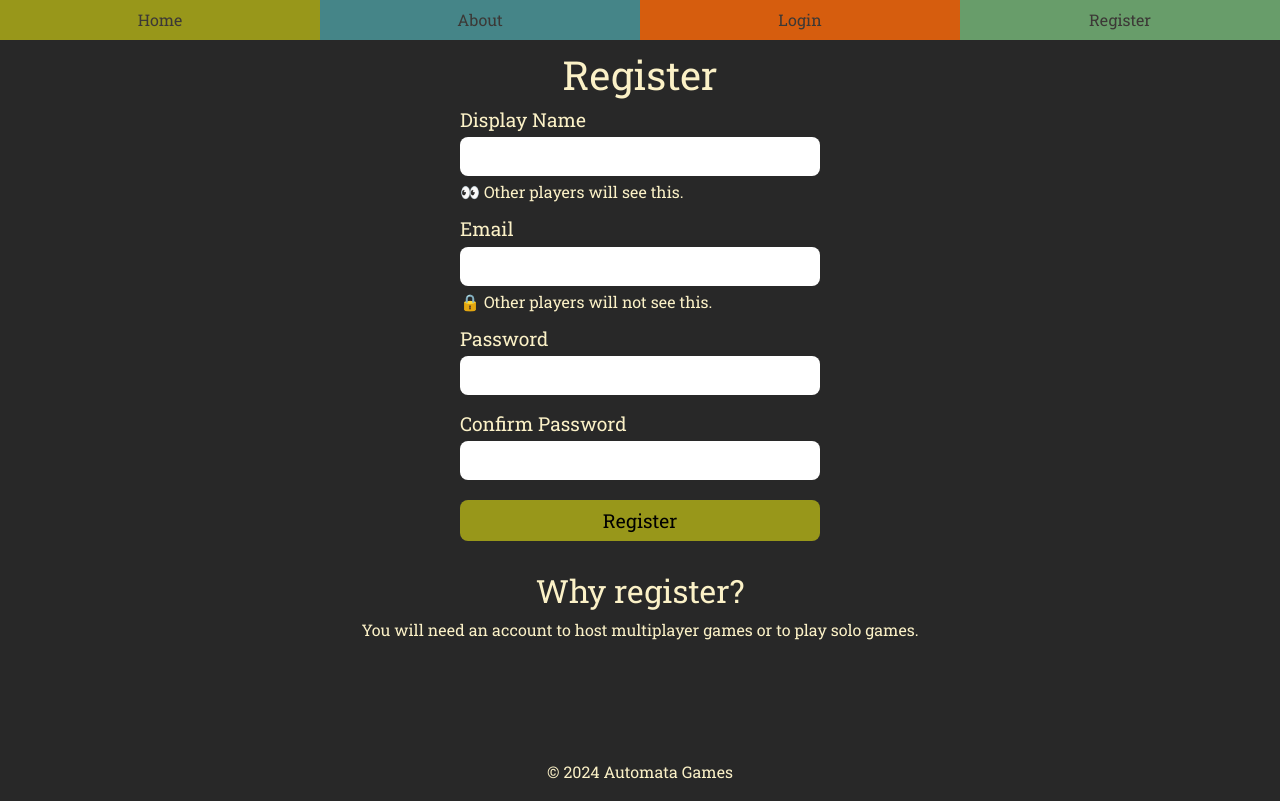
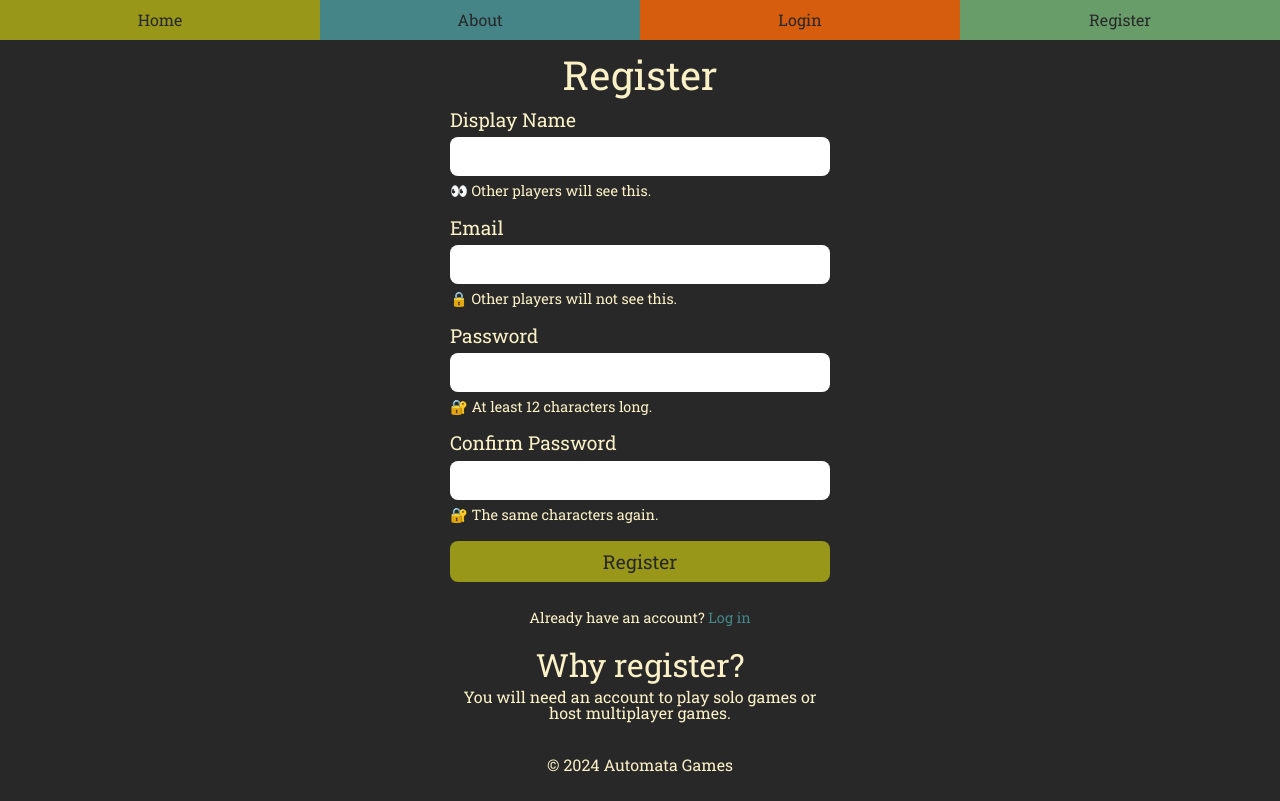
Before and after one commit to kyle-rader/rust-web-app, a SvelteKit app in the folder client/: page /register in a window 1280 px wide. Built offline with nearby package versions, Linux system fonts and the light colour scheme.

Commit message:
bind registration page values

```diff
--- a/client/src/css/app.css
+++ b/client/src/css/app.css
@@ -30,6 +30,10 @@ body {
 	text-align: right;
 }
 
+p {
+	margin: 0.5rem 0;
+}
+
 pre,
 code,
 .code {
@@ -52,6 +56,7 @@ a {
 .button,
 input {
 	font-family: var(--roboto);
+	color: var(--dark0);
 }
 
 /* Buttons: Hoverable */
--- a/client/src/routes/+layout.svelte
+++ b/client/src/routes/+layout.svelte
@@ -44,6 +44,5 @@
 		width: 100%;
 		text-align: center;
 		transition: 0.3s;
-		color: var(--dark1);
 	}
 </style>
--- a/client/src/routes/register/+page.svelte
+++ b/client/src/routes/register/+page.svelte
@@ -1,54 +1,63 @@
 <script>
+	let displayName = '';
+	let email = '';
+	let password = '';
+	let confirmPassword = '';
+
+	function register() {
+		alert(
+			`TODO:\nRegistering\nHandle: ${displayName}\nEmail: ${email}\nPassword: ${password}\nConfirm Password: ${confirmPassword}`
+		);
+	}
 </script>
 
 <h1 class="container center">Register</h1>
 
-<div class="container center">
-	<form>
+<div class="container center max-w">
+	<form on:submit|preventDefault={register}>
 		<div class="form-item">
-			<label for="handle">Display Name</label>
-			<input class="textbox" type="text" id="handle" name="handle" required />
+			<label for="displayName">Display Name</label>
+			<input type="text" id="displayName" required bind:value={displayName} />
 			<small>👀 Other players will see this.</small>
 		</div>
 
 		<div class="form-item">
 			<label for="email">Email</label>
-			<input class="textbox" type="email" id="email" name="email" required />
+			<input type="email" id="email" required bind:value={email} />
 			<small>🔒 Other players will not see this.</small>
 		</div>
 
 		<div class="form-item">
 			<label for="password">Password</label>
-			<input class="textbox" type="password" id="password" name="password" required />
+			<input type="password" id="password" required bind:value={password} />
+			<small>🔐 At least 12 characters long.</small>
 		</div>
 
 		<div class="form-item">
 			<label for="confirmPassword">Confirm Password</label>
-			<input
-				class="textbox"
-				type="password"
-				id="confirmPassword"
-				name="confirmPassword"
-				required
-			/>
+			<input type="password" id="confirmPassword" required bind:value={confirmPassword} />
+			<small>🔐 The same characters again.</small>
 		</div>
 		<div class="form-item">
 			<button class="button" type="submit">Register</button>
 		</div>
 	</form>
+
+	<p class="center">
+		<small>Already have an account? <a href="/login">Log in</a></small>
+	</p>
+
+	<div class="container center">
+		<h3>Why register?</h3>
+		<p>You will need an account to play solo games or host multiplayer games.</p>
+	</div>
 </div>
-
-<h3 class="container center">Why register?</h3>
-<p class="container center">
-	You will need an account to host multiplayer games or to play solo games.
-</p>
 
 <style>
 	form {
 		display: flex;
 		flex-direction: column;
 		width: 100%;
-		max-width: 360px;
 		margin: 0 auto;
 	}
 
@@ -58,22 +67,23 @@
 		margin-bottom: 1.2rem;
 	}
 
-	.form-item label {
+	label {
 		text-align: left;
 		font-size: 1.2rem;
 		margin-bottom: 0.5rem;
 	}
 
-	.form-item input {
+	input {
 		padding: 0.5rem;
 		font-size: 1.1rem;
 		border-radius: 0.5rem;
 		border: none;
 	}
 
-	.form-item small {
+	small {
 		margin-top: 0.5rem;
 		text-align: left;
+		font-size: 0.9rem;
 	}
 
 	.button {
@@ -83,4 +93,9 @@
 		border: none;
 		background-color: var(--green);
 	}
+
+	.max-w {
+		max-width: 380px;
+		margin: auto;
+	}
 </style>
```
